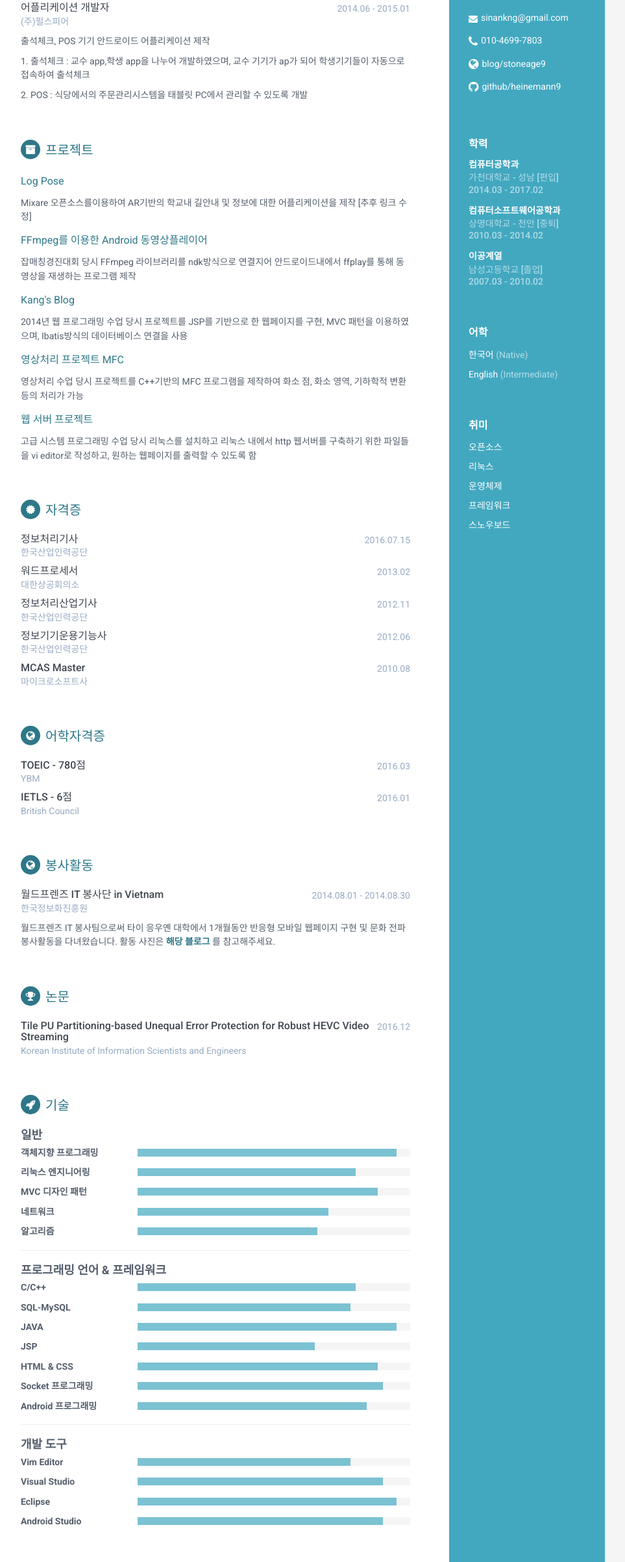
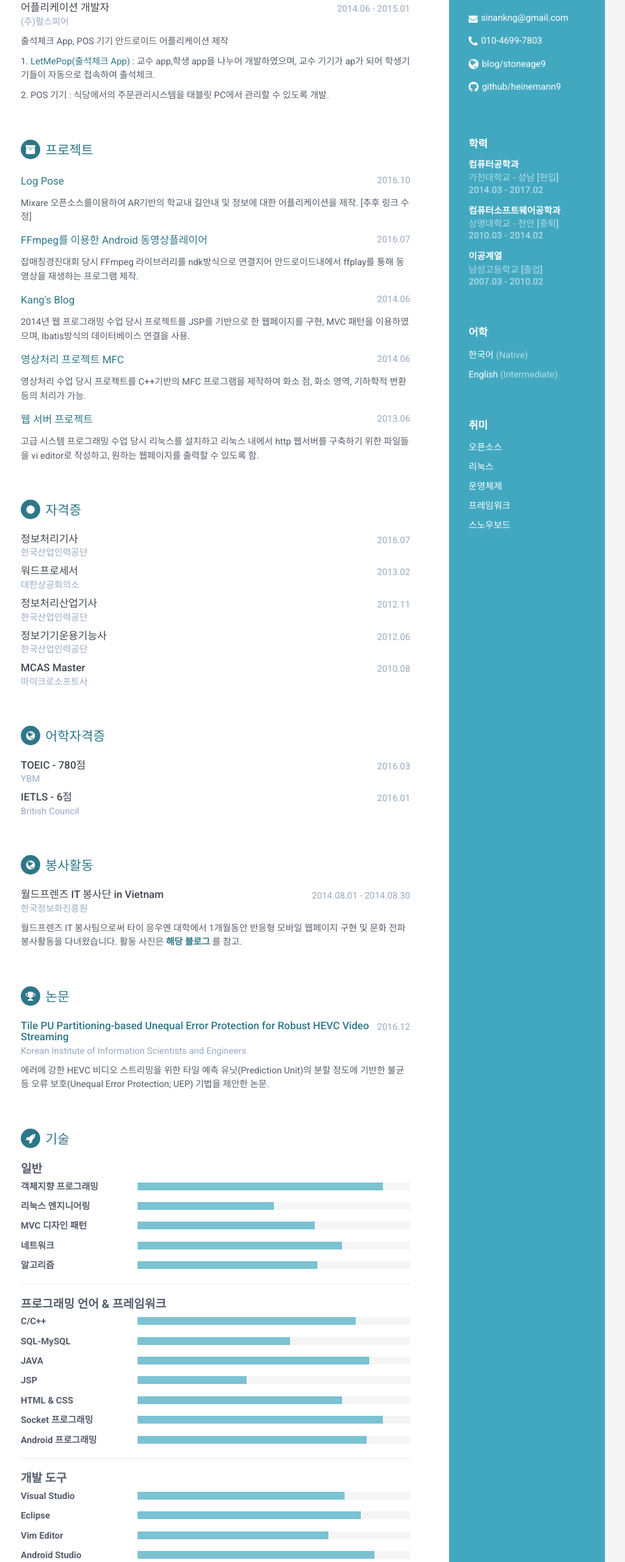
Before and after one commit to heinemann9/heinemann9.github.io, a plain HTML site: page index.html in a window 1280 px wide. Shown: the part 352-2756 px from the top of the page at 65% size, without its empty margins (188-1151 px from the left). Drawn offline with Linux system fonts and the light colour scheme.

Commit message:
modifying skills

```diff
--- a/index.html
+++ b/index.html
@@ -104,9 +104,9 @@
                         <div class="company">(주)펄스피어</div>
                     </div><!--//meta-->
                     <div class="details">
-                        <p>출석체크, POS 기기 안드로이드 어플리케이션 제작</p>
-                        <p>1. 출석체크 : 교수 app,학생 app을 나누어 개발하였으며, 교수 기기가 ap가 되어 학생기기들이 자동으로 접속하여 출석체크</p>
-			<p>2. POS : 식당에서의 주문관리시스템을 태블릿 PC에서 관리할 수 있도록 개발</p>
+                        <p>출석체크 App, POS 기기 안드로이드 어플리케이션 제작</p>
+                        <p>1. <a href="http://stoneage9.blog.me/220058574845" target="_blank">LetMePop(출석체크 App)</a> : 교수 app,학생 app을 나누어 개발하였으며, 교수 기기가 ap가 되어 학생기기들이 자동으로 접속하여 출석체크.</p>
+			<p>2. POS 기기 : 식당에서의 주문관리시스템을 태블릿 PC에서 관리할 수 있도록 개발.</p>
                     </div><!--//details-->
                 </div><!--//item-->
             </section><!--//section-->
@@ -114,32 +114,49 @@
             <section class="section projects-section">
                 <h2 class="section-title"><i class="fa fa-archive"></i>프로젝트</h2>
 		<div class="item">
+		    <div class="meta">
+                        <div class="upper-row">
                             <span class="project-title"><p><a href="https://github.com/heinemann9/AndroidAR_test_3" target="_blank">Log Pose</a></p></span>
-		    <div class="time">2016.03 - 2016.10</div>
-                    <span class="project-tagline">Mixare 오픈소스를이용하여 AR기반의 학교내 길안내 및 정보에 대한 어플리케이션을 제작 [추후 링크 수정]</span>
+                            <div class="time">2016.10</div>
+                    	    <span class="project-tagline">Mixare 오픈소스를이용하여 AR기반의 학교내 길안내 및 정보에 대한 어플리케이션을 제작. [추후 링크 수정]</span>
+			</div><!--//upper-row-->
+                    </div><!--//meta-->
                 </div><!--//item-->
 		<div class="item">
+		    <div class="meta">
+                        <div class="upper-row">
                             <span class="project-title"><p><a href="http://stoneage9.blog.me/220839114990" target="_blank">FFmpeg를 이용한 Android 동영상플레이어</a></p></span>
 		    	    <div class="time">2016.07</div>
-                    <span class="project-tagline">잡매칭경진대회 당시 FFmpeg 라이브러리를 ndk방식으로 연결지어 안드로이드내에서 ffplay를 통해 동영상을 재생하는 프로그램 제작</span>
+                    	    <span class="project-tagline">잡매칭경진대회 당시 FFmpeg 라이브러리를 ndk방식으로 연결지어 안드로이드내에서 ffplay를 통해 동영상을 재생하는 프로그램 제작.</span>
+			</div><!--//upper-row-->
+                    </div><!--//meta-->
                 </div><!--//item-->
                 <div class="item">
+	  	    <div class="meta">
+                        <div class="upper-row">
                             <span class="project-title"><p><a href="http://stoneage9.blog.me/220043669427">Kang's Blog</a></p></span>
 		    	    <div class="time">2014.06</div>
-		    <span class="project-tagline">2014년 웹 프로그래밍 수업 당시 프로젝트를 JSP를 기반으로 한 웹페이지를 구현, MVC 패턴을 이용하였으며, Ibatis방식의 데이터베이스 연결을 사용</span>
-
+		    	    <span class="project-tagline">2014년 웹 프로그래밍 수업 당시 프로젝트를 JSP를 기반으로 한 웹페이지를 구현, MVC 패턴을 이용하였으며, Ibatis방식의 데이터베이스 연결을 사용.</span>
+			</div><!--//upper-row-->
+                    </div><!--//meta-->
                 </div><!--//item-->
                 <div class="item">
+                    <div class="meta">
+                        <div class="upper-row">
                             <span class="project-title"><p><a href="http://stoneage9.blog.me/220029025721">영상처리 프로젝트 MFC</a></p></span>
 		    	    <div class="time">2014.06</div>
-		    <span class="project-tagline">영상처리 수업 당시 프로젝트를 C++기반의 MFC 프로그램을 제작하여 화소 점, 화소 영역, 기하학적 변환 등의 처리가 가능</span>
-
+		    	    <span class="project-tagline">영상처리 수업 당시 프로젝트를 C++기반의 MFC 프로그램을 제작하여 화소 점, 화소 영역, 기하학적 변환 등의 처리가 가능.</span>
+			</div><!--//upper-row-->
+                    </div><!--//meta-->
                 </div><!--//item-->
 		<div class="item">
+		    <div class="meta">
+                        <div class="upper-row">
                             <span class="project-title"><p><a href="http://stoneage9.blog.me/40201644459">웹 서버 프로젝트</a></p></span>
 		    	    <div class="time">2013.06</div>
-		    <span class="project-tagline">고급 시스템 프로그래밍 수업 당시 리눅스를 설치하고 리눅스 내에서 http 웹서버를 구축하기 위한 파일들을 vi editor로 작성하고, 원하는 웹페이지를 출력할 수 있도록 함</span>
-
+		    	    <span class="project-tagline">고급 시스템 프로그래밍 수업 당시 리눅스를 설치하고 리눅스 내에서 http 웹서버를 구축하기 위한 파일들을 vi editor로 작성하고, 원하는 웹페이지를 출력할 수 있도록 함.</span>
+			</div><!--//upper-row-->
+                    </div><!--//meta-->
                 </div><!--//item-->
             </section><!--//section-->
             <section class=" certificate-section section">
@@ -148,7 +165,7 @@
 			<div class="meta">
 				<div class="upper-row">
 					<h3 class="job-title">정보처리기사</h3>
-					<div class="time">2016.07.15</div>
+					<div class="time">2016.07</div>
 				</div>
 				<div class="company">한국산업인력공단</div>
 			</div>
@@ -224,7 +241,7 @@
                     <div class="details">
 			<p>월드프렌즈 IT 봉사팀으로써 타이 응우옌 대학에서 1개월동안 반응형 모바일 웹페이지 구현 및 문화 전파 봉사활동을 다녀왔습니다. 활동 사진은
 			<a href="http://stoneage9.blog.me/220245616722" target="_blank"><b>해당 블로그</b></a>
-			를 참고해주세요.</p>
+			를 참고.</p>
                     </div><!--//details-->
                 </div><!--//item-->
 	    </section>
@@ -233,10 +250,13 @@
 		<div class="item">
 			<div class="meta">
 				<div class="upper-row">
-					<h3 class="job-title">Tile PU Partitioning-based Unequal Error Protection for Robust HEVC Video Streaming</h3>
+					<h3 class="job-title"><a href="http://mcsl.gachon.ac.kr/wordpress/wp-content/uploads/2015/10/FN_1612192132717.pdf" target="_blank">Tile PU Partitioning-based Unequal Error Protection for Robust HEVC Video Streaming</a></h3>
 					<div class="time">2016.12</div>
 				</div>
 				<div class="company">Korean Institute of Information Scientists and Engineers</div>
+				<div class="details">
+					<p>에러에 강한 HEVC 비디오 스트리밍을 위한 타일 예측 유닛(Prediction Unit)의 분할 정도에 기반한 불균등 오류 보호(Unequal Error Protection; UEP) 기법을 제안한 논문.</p>
+				</div><!--//details-->
 			</div>
 		</div>
 	    </section>
@@ -250,14 +270,14 @@
 
                         <h3 class="level-title">객체지향 프로그래밍</h3>
                         <div class="level-bar">
-                            <div class="level-bar-inner" data-level="95%"></div>
+                            <div class="level-bar-inner" data-level="90%"></div>
                         </div><!--//level-bar-->
                     </div><!--//item-->
 
                     <div class="item">
                         <h3 class="level-title">리눅스 엔지니어링</h3>
                         <div class="level-bar">
-                            <div class="level-bar-inner" data-level="80%">
+                            <div class="level-bar-inner" data-level="50%">
                             </div>
                         </div><!--//level-bar-->
                     </div><!--//item-->
@@ -265,7 +285,7 @@
                     <div class="item">
                         <h3 class="level-title">MVC 디자인 패턴</h3>
                         <div class="level-bar">
-                            <div class="level-bar-inner" data-level="88%">
+                            <div class="level-bar-inner" data-level="65%">
                             </div>
                         </div><!--//level-bar-->
                     </div><!--//item-->
@@ -273,7 +293,7 @@
                     <div class="item">
                         <h3 class="level-title">네트워크</h3>
                         <div class="level-bar">
-                            <div class="level-bar-inner" data-level="70%">
+                            <div class="level-bar-inner" data-level="75%">
                             </div>
                         </div><!--//level-bar-->
                     </div><!--//item-->
@@ -301,7 +321,7 @@
                     <div class="item">
                         <h3 class="level-title">SQL-MySQL</h3>
                         <div class="level-bar">
-                            <div class="level-bar-inner" data-level="78%">
+                            <div class="level-bar-inner" data-level="56%">
                             </div>
                         </div><!--//level-bar-->
                     </div><!--//item-->
@@ -309,7 +329,7 @@
                     <div class="item">
                         <h3 class="level-title">JAVA</h3>
                         <div class="level-bar">
-                            <div class="level-bar-inner" data-level="95%">
+                            <div class="level-bar-inner" data-level="85%">
                             </div>
                         </div><!--//level-bar-->
                     </div><!--//item-->
@@ -317,7 +337,7 @@
                     <div class="item">
                         <h3 class="level-title">JSP</h3>
                         <div class="level-bar">
-                            <div class="level-bar-inner" data-level="65%">
+                            <div class="level-bar-inner" data-level="40%">
                             </div>
                         </div><!--//level-bar-->
                     </div><!--//item-->
@@ -325,7 +345,7 @@
                     <div class="item">
                         <h3 class="level-title">HTML & CSS</h3>
                         <div class="level-bar">
-                            <div class="level-bar-inner" data-level="88%">
+                            <div class="level-bar-inner" data-level="75%">
                             </div>
                         </div><!--//level-bar-->
                     </div><!--//item-->
@@ -350,16 +370,9 @@
 			<h4 class="sub-title">개발 도구</h4>
 		    </div>
                     <div class="item">
-                        <h3 class="level-title">Vim Editor</h3>
-                        <div class="level-bar">
-                            <div class="level-bar-inner" data-level="78%"></div>
-                        </div><!--//level-bar-->
-                    </div><!--//item-->
-
-                    <div class="item">
                         <h3 class="level-title">Visual Studio</h3>
                         <div class="level-bar">
-                            <div class="level-bar-inner" data-level="90%">
+                            <div class="level-bar-inner" data-level="76%">
                             </div>
                         </div><!--//level-bar-->
                     </div><!--//item-->
@@ -367,15 +380,22 @@
                     <div class="item">
                         <h3 class="level-title">Eclipse</h3>
                         <div class="level-bar">
-                            <div class="level-bar-inner" data-level="95%">
+                            <div class="level-bar-inner" data-level="82%">
                             </div>
+                        </div><!--//level-bar-->
+                    </div><!--//item-->
+
+                    <div class="item">
+                        <h3 class="level-title">Vim Editor</h3>
+                        <div class="level-bar">
+                            <div class="level-bar-inner" data-level="70%"></div>
                         </div><!--//level-bar-->
                     </div><!--//item-->
 
                     <div class="item">
                         <h3 class="level-title">Android Studio</h3>
                         <div class="level-bar">
-                            <div class="level-bar-inner" data-level="90%">
+                            <div class="level-bar-inner" data-level="87%">
                             </div>
                         </div><!--//level-bar-->
                     </div><!--//item-->
```
Lines whose indentation alone changed are shown as unchanged.
